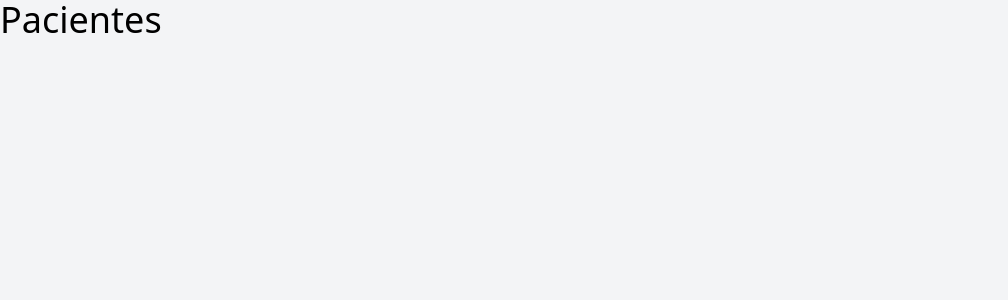
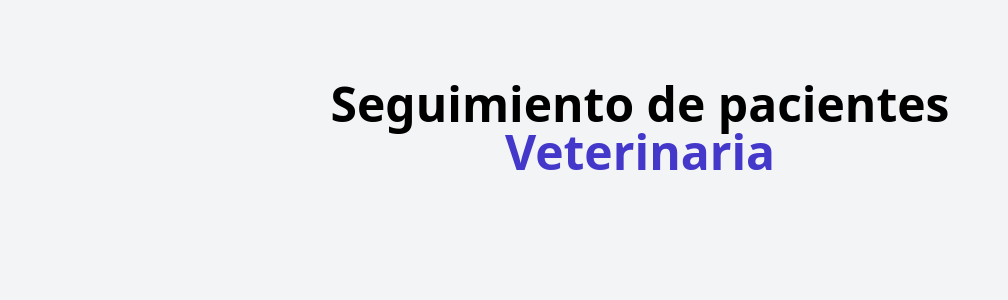
Before and after one commit to saitac/escuela-react-zustand-pacientes, a React (Vite) app: page / in a window 1280 px wide. Shown: the top 300 px of the page, without its empty margins (0-1008 px from the left). Built offline with nearby package versions, Linux system fonts and the light colour scheme.

Commit message:
20240701 18:00

```diff
--- a/src/App.tsx
+++ b/src/App.tsx
@@ -2,9 +2,17 @@
 function App() {
 
   return (
-    <>
-      <h1 className="text-4xl">Pacientes</h1>
-    </>
+    <section>
+      <div  className="container mx-auto mt-20">
+        <h1 className="font-black text-5xl text-center md:w-2/3 md:mx-auto">
+          Seguimiento de pacientes{' '}
+          <span className="text-indigo-700">Veterinaria</span>
+        </h1>
+      </div>
+      <div className="mt-12 md:flex">
+
+      </div>
+    </section>
   )
 }
 
```
